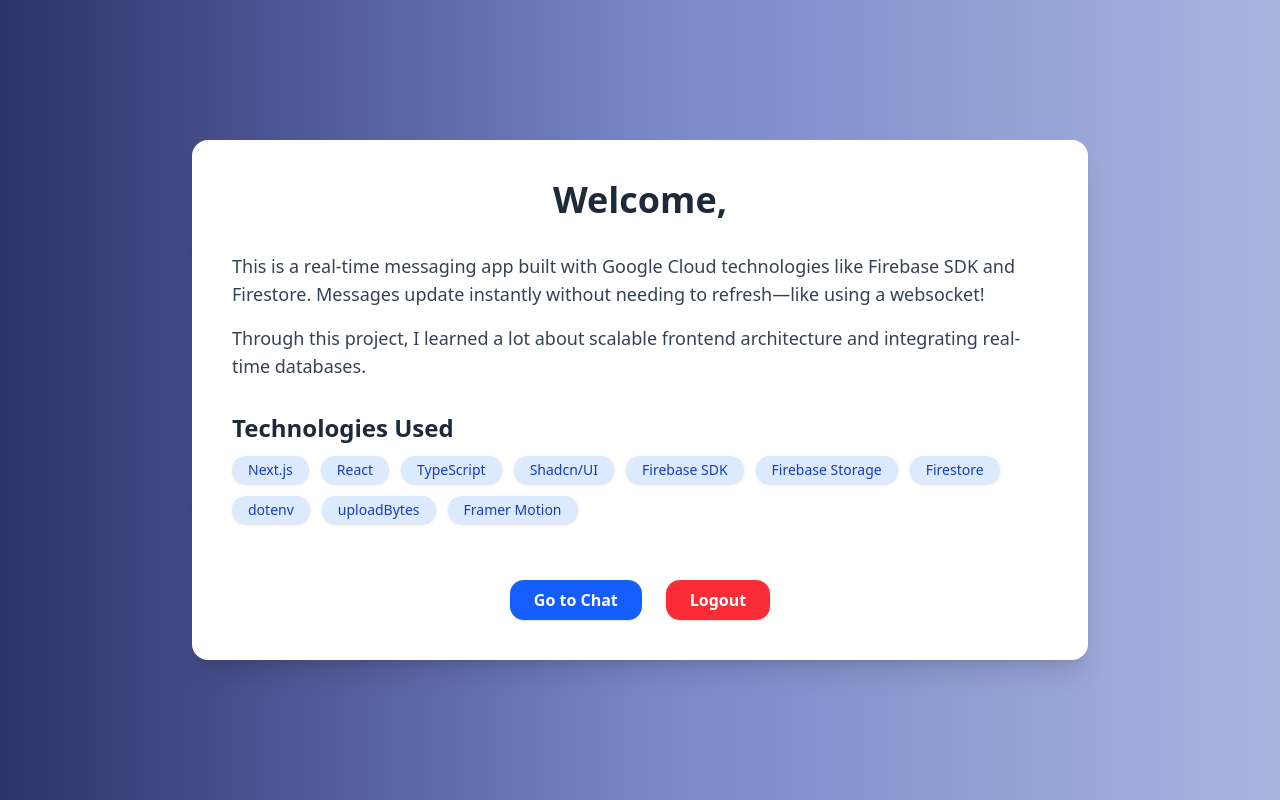
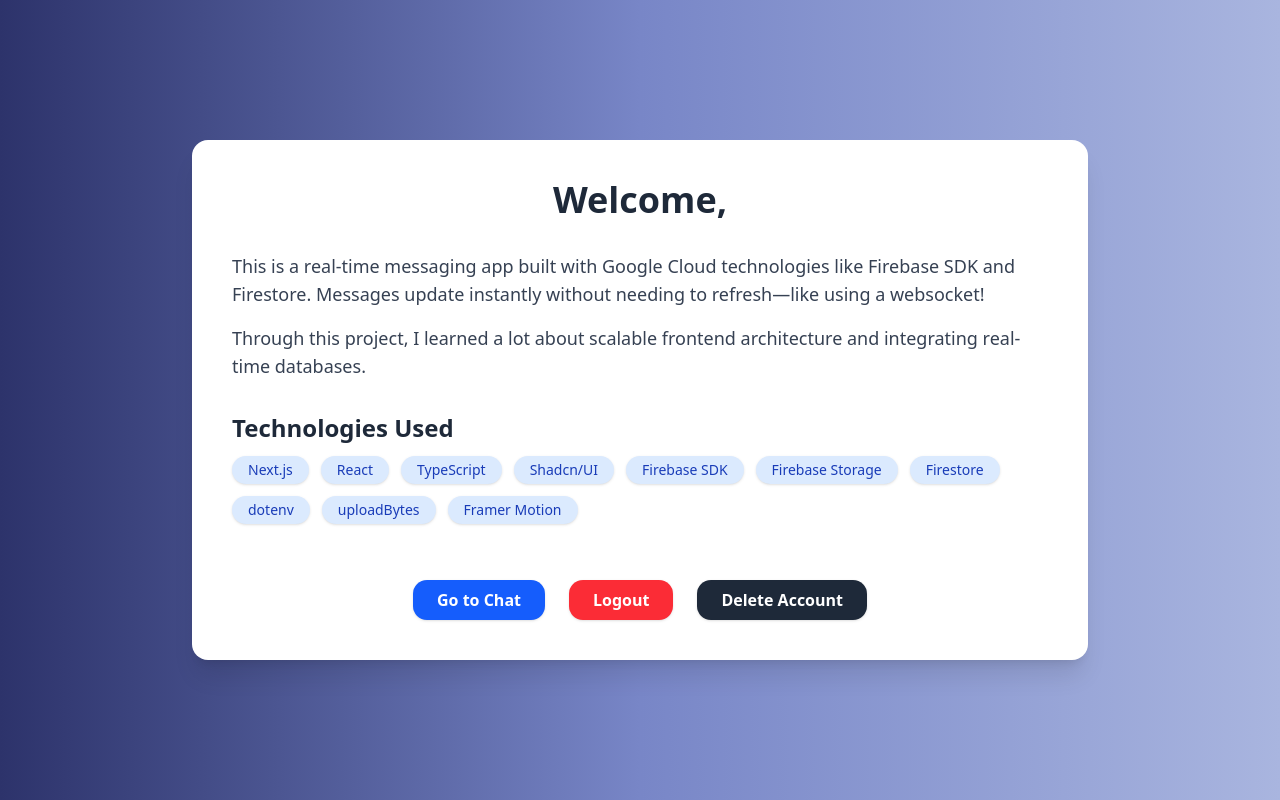
Before and after one commit to chiwasushuba/Firebase-Messenger, a Next.js app in the folder frontend/: page / in a window 1280 px wide. Built offline with nearby package versions, Linux system fonts and the light colour scheme; no server answers; the database is empty; sample sign-in values are in the browser's storage.

Commit message:
feat: added a delete account button

```diff
--- a/frontend/app/chat/page.tsx
+++ b/frontend/app/chat/page.tsx
@@ -25,6 +25,7 @@
   const [messages, setMessages] = useState<any[]>([])
   const [text, setText] = useState('')
   const [userMap, setUserMap] = useState<Record<string, any>>({})
+  const [isLoggingOut, setIsLoggingOut] = useState(false)
 
   const bottomRef = useRef<HTMLDivElement | null>(null)
 
@@ -95,11 +96,17 @@
   }
 
   const handleLogout = async () => {
+    setIsLoggingOut(true)
     try {
       await signOut(getAuth())
-      router.push("/login") // Redirect after logout
+
+      // Optional delay for UI feedback (or animation)
+      setTimeout(() => {
+        router.push('/login')
+      }, 600) // ~0.5s feels smooth
     } catch (error) {
-      console.error("Logout failed:", error)
+      console.error('Logout failed:', error)
+      setIsLoggingOut(false)
     }
   }
 
@@ -190,6 +197,14 @@
           </div>
         )}
       </div>
+
+      {isLoggingOut && (
+        <div className="fixed inset-0 z-50 flex items-center justify-center bg-white/70 backdrop-blur-sm">
+          <p className="text-lg font-semibold text-gray-700">Logging out...</p>
+        </div>
+      )}
+
+
     </div>
   )
 }
--- a/frontend/app/page.tsx
+++ b/frontend/app/page.tsx
@@ -1,9 +1,9 @@
 'use client'
 
 import { useEffect, useState } from "react"
-import { getAuth, onAuthStateChanged, signOut, User } from "firebase/auth"
+import { deleteUser, getAuth, onAuthStateChanged, signOut, User } from "firebase/auth"
 import { db } from "@/utils/firebase"
-import { doc, getDoc } from "firebase/firestore"
+import { deleteDoc, doc, getDoc } from "firebase/firestore"
 import { useRouter } from "next/navigation"
 import { motion } from "framer-motion"
 
@@ -57,6 +57,32 @@
 
   const handleChat = () => {
     router.push("/chat")
+  }
+
+  const handleDeleteAccount = async () => {
+    if (!user) return
+    const confirmDelete = window.confirm(
+      "Are you sure you want to delete your account? This action cannot be undone."
+    )
+    if (!confirmDelete) return
+
+    try {
+      // delete Firestore user document
+      await deleteDoc(doc(db, "users", user.uid))
+
+      // delete Firebase auth user
+      await deleteUser(user)
+
+      // after deletion, redirect to login page
+      router.push("/login")
+    } catch (error: any) {
+      if (error.code === "auth/requires-recent-login") {
+        alert("Please logout and login again before deleting your account for security reasons.")
+      } else {
+        alert("Failed to delete account: " + error.message)
+      }
+      console.error("Delete account error:", error)
+    }
   }
 
   if (loading) return <p className="text-center p-6 text-lg font-medium">Loading...</p>
@@ -124,6 +150,13 @@
           >
             Logout
           </button>
+
+          <button
+            onClick={handleDeleteAccount}
+            className="px-6 py-2 rounded-xl bg-gray-800 hover:bg-gray-900 text-white font-semibold shadow transition-all"
+          >
+            Delete Account
+          </button>
         </div>
       </motion.div>
     </div>
```
